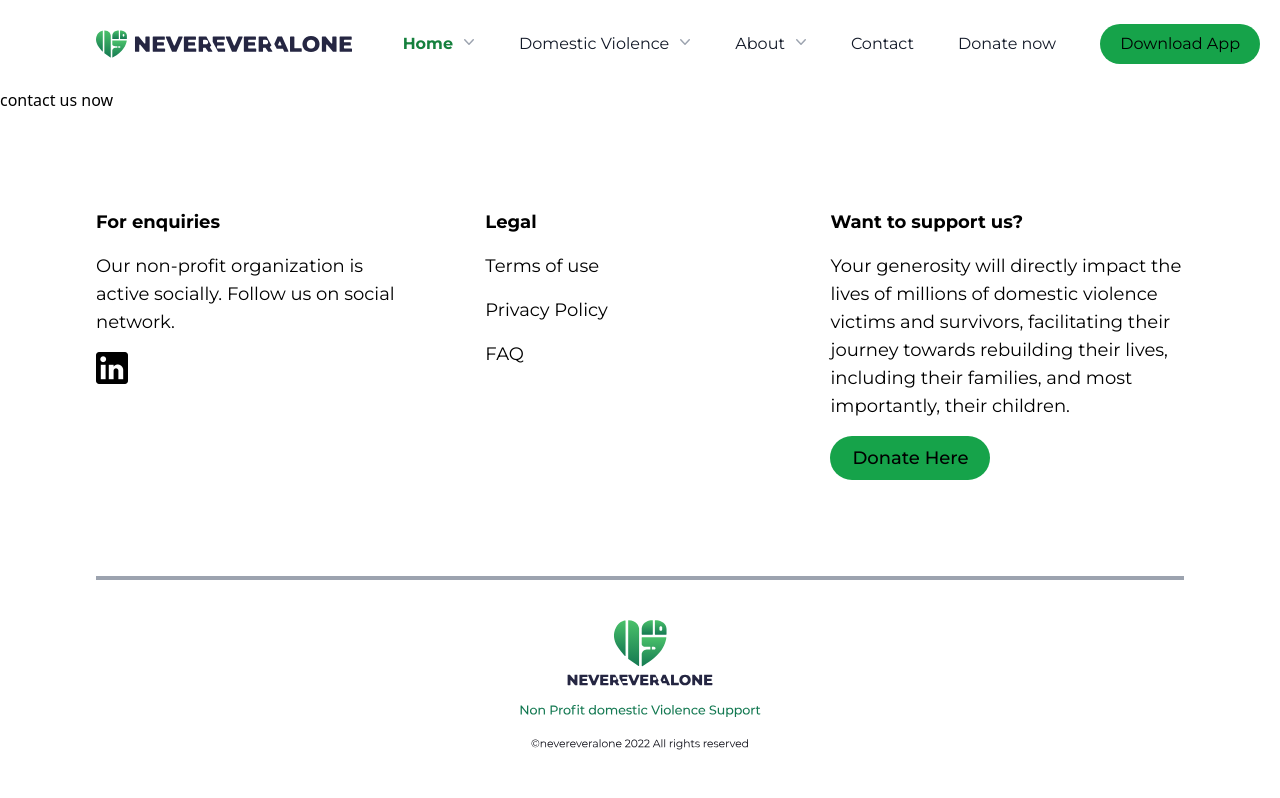
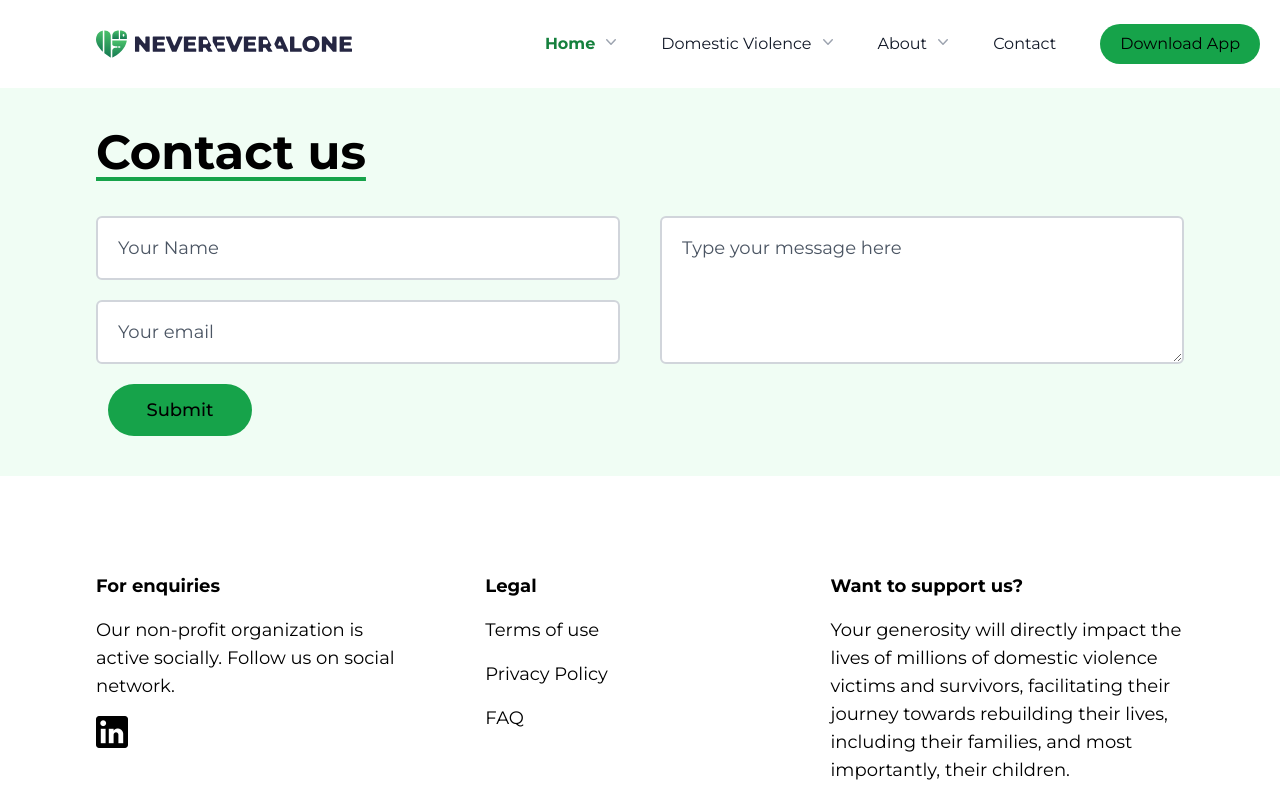
Before and after one commit to NeverEverAloneDevs/NeverEverAlone, a React (Vite) app: page /contact in a window 1280 px wide. Shown: the top 798 px of the page. Built offline with nearby package versions, Linux system fonts and the light colour scheme; no server answers.

Commit message:
add contact form

```diff
--- a/src/components/About.jsx
+++ b/src/components/About.jsx
@@ -1,5 +1,6 @@
 import img40 from '../assets/About_WhoWeAre/image40.svg';
-import img39 from '../assets/About_WhoWeAre/image39.svg'
+import img39 from '../assets/About_WhoWeAre/image39.svg';
+import { Link } from 'react-router-dom';
 export default function About() {
     return (
        <div>
@@ -24,7 +25,7 @@ export default function About() {
 							We are a diverse team of volunteers, advocates, professionals, and survivors who share a common goal of creating a world free from domestic violence. Through our collective expertise, empathy, and commitment, we strive to make a positive impact on the lives of those affected by domestic violence, offering them the support, resources, and empowerment they need to rebuild their lives and thrive.
 							</p>
 							<div className='mt-5 flex items-center'>
-								<a className="who-we-are-button" href="www.google.com">Learn More </a>
+								<Link to='' className="who-we-are-button" href="www.google.com">Learn More </Link>
 								<svg xmlns="http://www.w3.org/2000/svg" width="20" height="20" viewBox="0 0 20 20" fill="none">
 								<path d="M7.5 15L12.5 10L7.5 5" stroke="#147952" stroke-width="2" stroke-linecap="round" stroke-linejoin="round"/></svg>
 							</div>
@@ -35,9 +36,6 @@ export default function About() {
 
 			</div>
 
-			{/* what is NeverEverAlone doing/ what we do */}
-
-
         </div>
         )
 }
--- a/src/components/Contact.jsx
+++ b/src/components/Contact.jsx
@@ -1,7 +1,21 @@
+
 export default function Contact() {
+    const accessKey = import.meta.env.VITE_REACT_APP_WEB3FORMS_KEY
+    console.log(accessKey)
     return (
+        <div className='flex flex-col font-montserrat gap-10 p-10  text-lg lg:px-24 bg-green-50'>
+            <h4 className="md:text-5xl text-3xl font-bold underline underline-offset-8  decoration-green-600" >Contact us </h4>
+            <form action="https://api.web3forms.com/submit" method="POST"
+            className="grid grid-cols-1 lg: grid-rows-2 lg:grid-cols-2 gap-10 lg:gap-y-5 lg:gap-x-10 lg:gap-1-0">
+                <input type="hidden" name="access_key" value={accessKey}></input>
+                <input className='py-4 pl-5 border-gray-300 border-2 rounded-md placeholder-gray-600' type='text' name='name' placeholder="Your Name" required/>
+                <input className='py-4 pl-5 border-gray-300 border-2 rounded-md placeholder-gray-600 lg:order-1' type='email' name='email' placeholder="Your email" required/>
+                <textarea className='py-4 pl-5 border-gray-300 border-2 rounded-md placeholder-gray-600 row-span-2 ' type='message' name='message' placeholder="Type your message here" required/>
+                <button type='submit' className='flex bg-green-600 rounded-full ml-3  py-3 text-md max-w-36 font-medium justify-center lg:order-last'>Submit</button>
+            </form>
 
-        <p>contact us now</p>
+        </div>
+
 
     )
 }
--- a/src/components/DomesticViolence.jsx
+++ b/src/components/DomesticViolence.jsx
@@ -1,5 +1,5 @@
 import dv from '../assets/DomesticViolence.svg';
-import { Outlet } from 'react-router-dom';
+import { Outlet, Link } from 'react-router-dom';
 export default function DomesticViolence() {
     return (
         <div className="font-montserrat flex md:flex-row flex-col bg-green-100 gap-10 text-lg md:items-center lg:justify-centerz">
@@ -12,7 +12,7 @@ export default function DomesticViolence() {
                 Victims of domestic violence often experience fear, anxiety, and isolation. They may feel trapped in their situation and be unable to leave due to financial, emotional, or physical barriers. Victims may also feel ashamed or embarrassed about their situation and struggle to seek help. This is why the app we are creating has the option to stay anonymous and get help safely from their home or wherever they are comfortable without being Judged and associating shame with it!
                 </p>
                 <div className='mt-5 flex items-center'>
-                    <a className="who-we-are-button" href="www.google.com">Learn More </a>
+                    <Link to='types' className="who-we-are-button" href="www.google.com">Learn More </Link>
                     <svg xmlns="http://www.w3.org/2000/svg" width="20" height="20" viewBox="0 0 20 20" fill="none">
                     <path d="M7.5 15L12.5 10L7.5 5" stroke="#147952" stroke-width="2" stroke-linecap="round" stroke-linejoin="round"/></svg>
 				</div>
--- a/src/components/Navbar.jsx
+++ b/src/components/Navbar.jsx
@@ -26,7 +26,7 @@ export default function Navbar(){
                     <img  src={logo_name} alt='logo and name of NeverEverAlone'/>
                 </div>
 
-                <div className={`flex md:flex-row flex-col absolute items-start gap-3 lg:gap-5 md:relative bg-white w-full pl-2 font-montserrat mr-5 py-4 transition-all duration-500 ease-on ${isMenuOpen?'top-[8%]' : 'top-[-100%]'} md:items-start md:justify-end`}>
+                <div className={`flex md:flex-row flex-col absolute items-start gap-3 lg:gap-5 md:relative bg-white w-full pl-2 font-montserrat mr-5 py-4 transition-all duration-500 ease-on ${isMenuOpen?'top-[8%] pl-8' : 'top-[-100%]'} md:items-start md:justify-end`}>
                     <Menu as="div" className="relative inline-block text-left ">
                         <div>
                             <Menu.Button className="inline-flex  w-full justify-center gap-x-1.5  px-3 py-2 text-md  text-green-700 text-bold font-bold  ">
@@ -257,8 +257,7 @@ export default function Navbar(){
                             </Menu.Items>
                         </Transition>
                     </Menu>
-                    <Link className='justify-center gap-x-1.5  px-3 py-2 text-md text-gray-900 'to="/contact">Contact</Link>
-                    <Link className='justify-center gap-x-1.5  px-3 py-2 text-md text-gray-900 'to="/donate-now">Donate now</Link>
+                    <Link className='justify-center gap-x-1.5  px-3 py-2 text-md text-gray-900 'to="contact">Contact</Link>
                     <a className='flex bg-green-600 rounded-full ml-3 px-5 py-2 text-md max-w-xs text-center'>Download App</a>
                 </div>
                 <div className='mr-4 flex items-center text-2xl md:hidden cursor-pointer'>
--- a/src/components/TypesOfDV.jsx
+++ b/src/components/TypesOfDV.jsx
@@ -1,6 +1,7 @@
 import {Bgfortypeofdv,es1, es2, es3, es4, es5,es6, es7, es8, es9} from '../assets/';
 
 function TypesOfDV() {
+
   return (
     <>
       <div>
```
Also changed, not shown: 1 other file (tests, documents, lock files or other folders).
